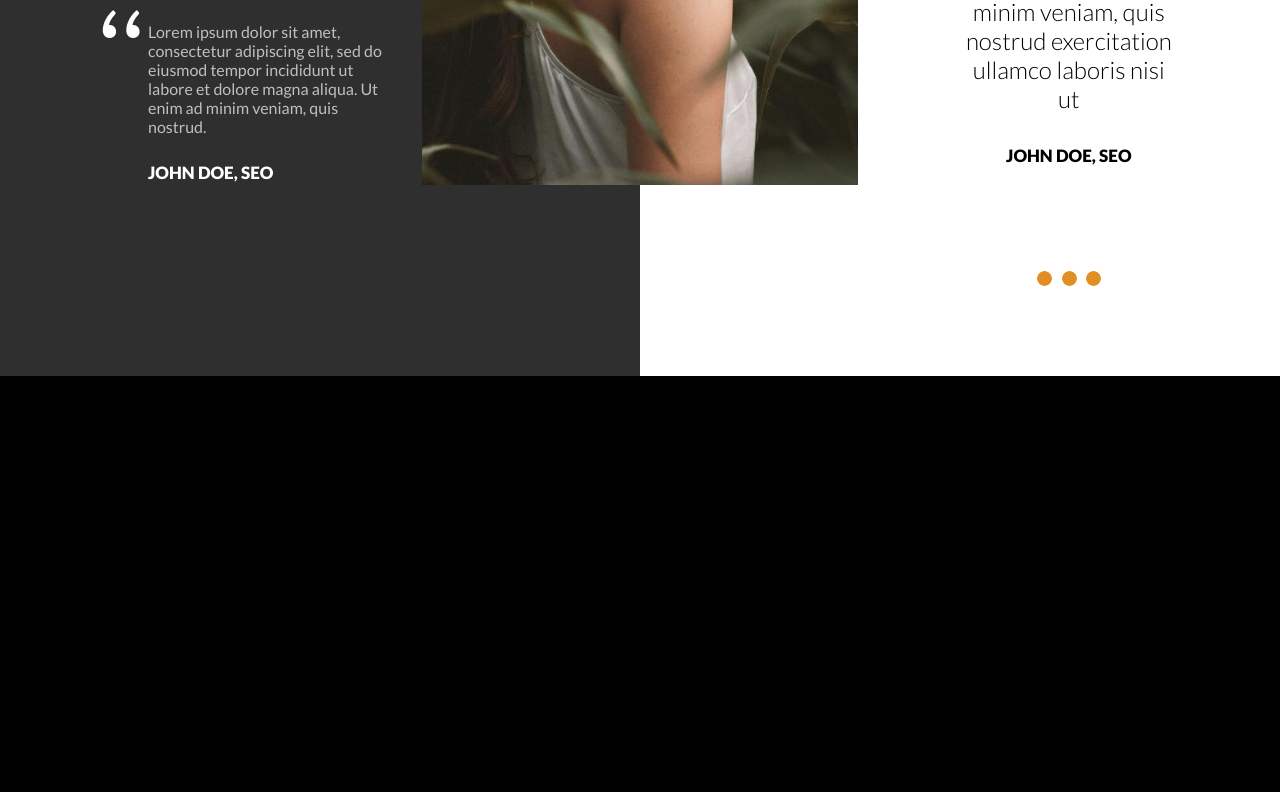
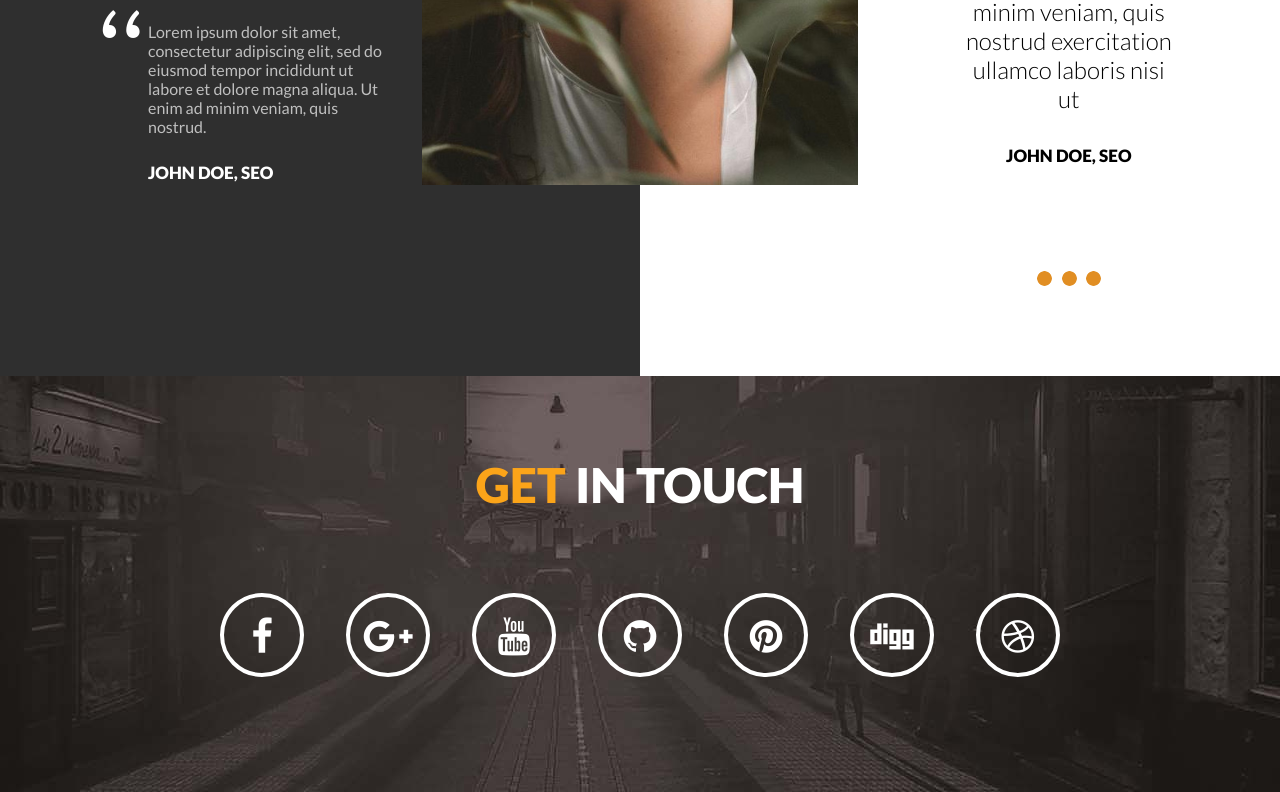
Before and after one commit to batar-btr/Businesses-and-Agencies-Website, a website: page app/index.html in a window 1280 px wide. Shown: the part 6238-7030 px from the top of the page. Before the commit the page ends 6614 px from the top, so only its background shows below. Drawn offline with nearby package versions, Linux system fonts and the light colour scheme.

Commit message:
add eighth section

```diff
--- a/app/index.html
+++ b/app/index.html
@@ -146,6 +146,18 @@ Ut enim ad minim veniam, quis nostrud exercitation ullamco laboris nisi ut</p>
 
             </div>
         </section>
+        <section class="eighth-section">
+            <h5><span>get</span> in touch</h5>
+            <ul>
+                <li><i class="fa fa-facebook" aria-hidden="true"></i></li>
+                <li><i class="fa fa-google-plus" aria-hidden="true"></i></li>
+                <li><i class="fa fa-youtube" aria-hidden="true"></i></li>
+                <li><i class="fa fa-github" aria-hidden="true"></i></li>
+                <li><i class="fa fa-pinterest" aria-hidden="true"></i></li>
+                <li><i class="fa fa-digg" aria-hidden="true"></i></li>
+                <li><i class="fa fa-dribbble" aria-hidden="true"></i></li>
+            </ul>
+        </section>
     </div>
     <script src="libs/jquery/dist/jquery.min.js"></script>
 </body>
--- /dev/null
+++ b/app/sass/_eighth-section.sass
@@ -0,0 +1,23 @@
+.eighth-section
+    text-align: center
+    background: url('../img/eighth_section_bg.jpg') center top no-repeat
+    h5
+        color: white
+        font: 4.8em Lato Black, sans-serif
+        text-transform: uppercase
+        padding: 80px 0
+        span
+            color: $orange
+    ul
+        padding-bottom: 115px
+        li
+            display: inline-block
+            width: 76px
+            height: 76px
+            border: 4px solid white
+            border-radius: 42px
+            margin: 0 20px
+            vertical-align: top
+            font-size: 38px
+            color: white
+            line-height: 76px
--- a/app/sass/global.sass
+++ b/app/sass/global.sass
@@ -7,4 +7,5 @@
 @import fifth-section
 @import sixth-section
 @import seventh-section
+@import eighth-section
 @import media
```
Also changed, not shown: app/css/global.css, app/img/eighth_section_bg.jpg (added).
